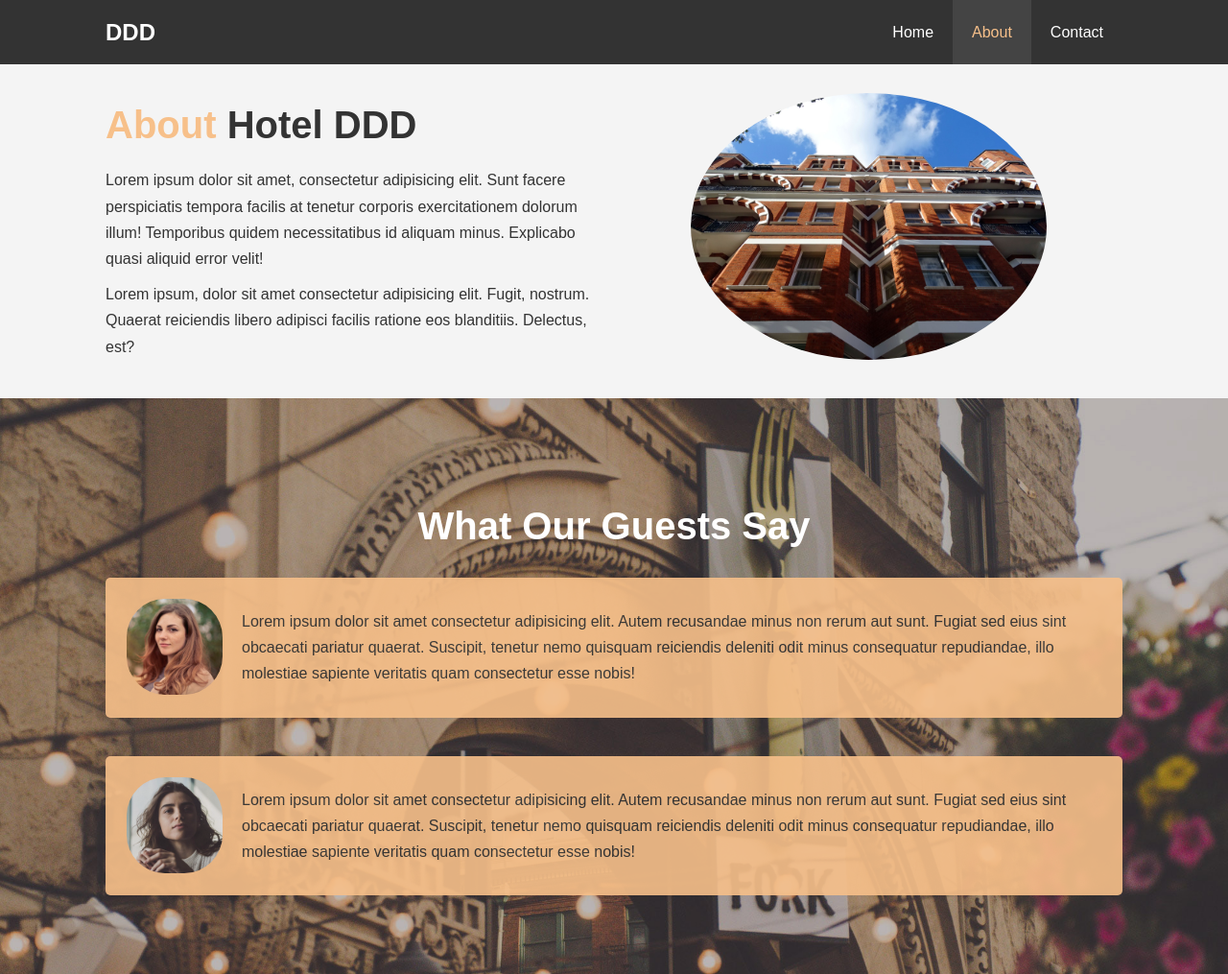
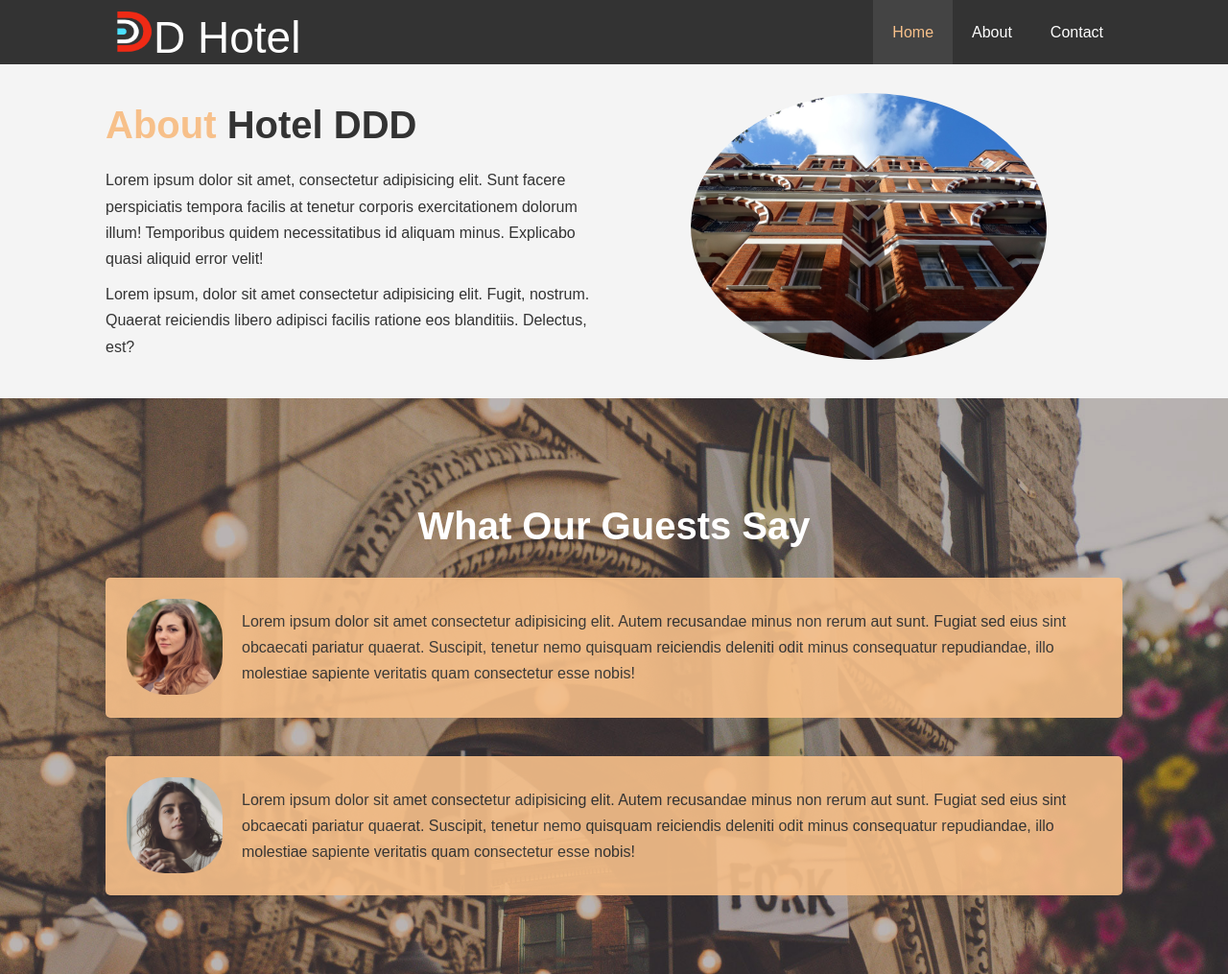
Before and after one commit to Driton007/DDD-hotel, a plain HTML site: page about.html in a window 1280 px wide. Shown: the top 1015 px of the page at 96% size. Drawn offline with Linux system fonts and the light colour scheme.

Commit message:
otherlogos

```diff
--- a/about.html
+++ b/about.html
@@ -13,10 +13,10 @@
 <header>
     <nav id="navbar">
         <div class="container">
-            <h1 class="logo"><a href="index.html">DDD</a></h1>
+            <a class="brand-logo" href="index.html"><img src="./images/halfD.png" alt="" style="width: 40px; height: 45px;"><span class="logo-name">D Hotel</span></a>
             <ul>
-                <li><a href="index.html">Home</a></li>
-                <li><a class="current" href="about.html">About</a></li>
+                <li><a class="current" href="index.html">Home</a></li>
+                <li><a href="about.html">About</a></li>
                 <li><a href="contact.html">Contact</a></li>
             </ul>
 
```
Also changed, not shown: contact.html (+3 -3 lines).
